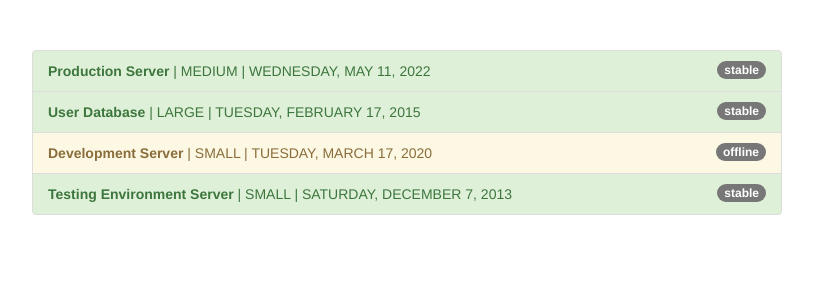
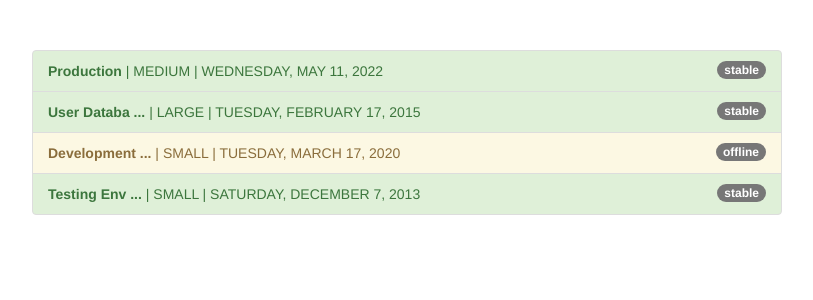
Before and after one commit to Alan114/Angular-pipes, an Angular app: page / in a window 1280 px wide. Shown: the top 300 px of the page, without its empty margins (233-1046 px from the left). Built offline with nearby package versions, Linux system fonts and the light colour scheme.

Commit message:
Creating a custom pipe

```diff
--- a/src/app/app.component.html
+++ b/src/app/app.component.html
@@ -10,7 +10,7 @@
           <span class="badge">
             {{ server.status }}
           </span>
-          <strong>{{ server.name }}</strong> |
+          <strong>{{ server.name | shorten }}</strong> |
           {{ server.instanceType | uppercase }} |
           {{ server.started | date: "fullDate" | uppercase }}
         </li>
--- a/src/app/app.component.ts
+++ b/src/app/app.component.ts
@@ -9,7 +9,7 @@
   servers = [
     {
       instanceType: "medium",
-      name: "Production Server",
+      name: "Production",
       status: "stable",
       started: new Date(2022, 4, 11),
     },
--- a/src/app/app.module.ts
+++ b/src/app/app.module.ts
@@ -4,10 +4,12 @@
 
 
 import { AppComponent } from './app.component';
+import { ShortenPipe } from './shorten.pipe';
 
 @NgModule({
   declarations: [
-    AppComponent
+    AppComponent,
+    ShortenPipe
   ],
   imports: [
     BrowserModule,
--- /dev/null
+++ b/src/app/shorten.pipe.ts
@@ -0,0 +1,13 @@
+import { Pipe, PipeTransform } from "@angular/core";
+
+@Pipe({
+  name: "shorten",
+})
+export class ShortenPipe implements PipeTransform {
+  transform(value: any) {
+    if (value.length > 10) {
+      return value.substr(0, 11) + " ...";
+    }
+    return value;
+  }
+}
```
